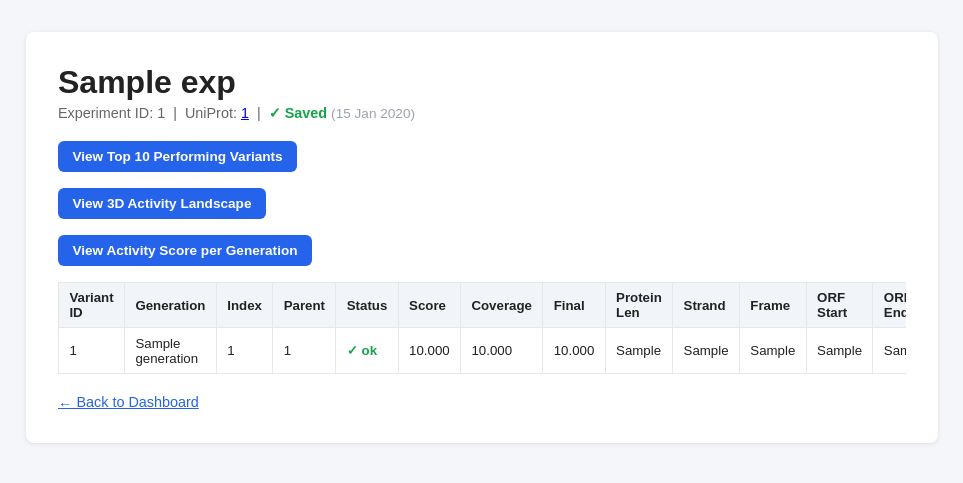
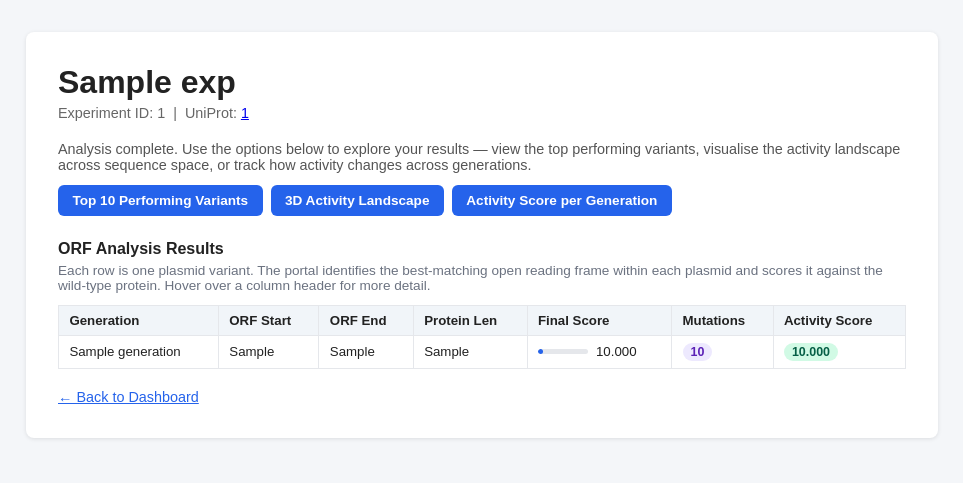
Before and after one commit to BIO727P-Sierra/Software_Development_Project, a Flask app: template app/templates/analysis/results.html in a window 1280 px wide. Shown: the part 45-528 px from the top of the page, without its empty margins (158-1121 px from the left). Run offline with Flask 3, Linux system fonts and the light colour scheme; the template is opened without the code that fills it: most values are stand-ins (such as "Sample title", 1, 10 or a date in 2020); some libraries are stand-ins or nearby versions.

Commit message:
Restore updated results and top_performers templates

```diff
--- a/app/templates/analysis/results.html
+++ b/app/templates/analysis/results.html
@@ -1,88 +1,137 @@
 {% extends "base.html" %}
-{% block title %}Step 1 Results – {{ exp.experiment_name }}{% endblock %}
+{% block title %}ORF Analysis Results – {{ exp.experiment_name }}{% endblock %}
 {% block content %}
+
+<style>
+  .portal-table-wrap { overflow-x: auto; }
+  .portal-table {
+    width: 100%;
+    border-collapse: collapse;
+    background: #fff;
+    font-size: 0.83rem;
+  }
+  .portal-table th, .portal-table td {
+    padding: 0.45rem 0.65rem;
+    border: 1px solid #e5e7eb;
+    text-align: left;
+  }
+  .portal-table th {
+    background: #f1f5f9;
+    font-weight: 600;
+    cursor: default;
+  }
+  .portal-table tbody tr:hover td { background: #f8fafc; }
+
+  .btn-group {
+    display: flex;
+    flex-wrap: wrap;
+    gap: 0.5rem;
+    margin-bottom: 1.5rem;
+  }
+  .btn-group a {
+    display: inline-block;
+    padding: 0.5rem 0.9rem;
+    background: #2563eb;
+    color: #fff;
+    border-radius: 6px;
+    text-decoration: none;
+    font-size: 0.85rem;
+    font-weight: 600;
+  }
+  .btn-group a:hover { background: #1d4ed8; }
+
+  .score-bar-wrap { display: flex; align-items: center; gap: 0.5rem; }
+  .score-bar-track {
+    width: 50px; height: 5px;
+    background: #e5e7eb; border-radius: 99px; overflow: hidden;
+  }
+  .score-bar-fill { height: 100%; border-radius: 99px; background: #2563eb; }
+  .score-bar-fill.high { background: #16a34a; }
+
+  .mut-badge {
+    display: inline-block; padding: 0.1rem 0.5rem;
+    border-radius: 99px; font-size: 0.78rem; font-weight: 600;
+    background: #ede9fe; color: #5b21b6;
+  }
+  .mut-badge.zero { background: #f3f4f6; color: #9ca3af; font-weight: 400; }
+
+  .activity-pill {
+    display: inline-block; padding: 0.1rem 0.5rem;
+    border-radius: 99px; font-size: 0.78rem; font-weight: 600;
+    background: #fef3c7; color: #92400e;
+  }
+  .activity-pill.high { background: #d1fae5; color: #065f46; }
+  .activity-pill.none { background: #f3f4f6; color: #9ca3af; font-weight: 400; }
+</style>
 
 <div class="card">
   <h1 style="margin-bottom:0.25rem;">{{ exp.experiment_name }}</h1>
   <p style="color:#666; font-size:0.9rem; margin-bottom:1.25rem;">
     Experiment ID: {{ exp.experiment_id }} &nbsp;|&nbsp;
     UniProt: <a href="https://www.uniprot.org/uniprot/{{ exp.uniprot_id }}" target="_blank">{{ exp.uniprot_id }}</a>
-    {% if exp.saved_at %}
-      &nbsp;|&nbsp; <span style="color:#16a34a; font-weight:600;">&#10003; Saved</span>
-      <span style="color:#9ca3af; font-size:0.85rem;">({{ exp.saved_at.strftime('%d %b %Y') }})</span>
-    {% endif %}
   </p>
 
-  {% if not exp.saved_at %}
-  <div style="margin-bottom:1rem;">
-    <form method="POST" action="{{ url_for('past_experiments.save_experiment', experiment_id=exp.experiment_id) }}" style="display:inline;">
-      <input type="hidden" name="next" value="{{ request.url }}">
-      <button type="submit"
-        style="padding:0.5rem 0.9rem; background:#16a34a; color:#fff; border:none; border-radius:6px; cursor:pointer; font-size:0.85rem; font-weight:600;">
-        Save Experiment
-      </button>
-    </form>
-  </div>
-  {% endif %}
+  <p style="color:#555; font-size:0.9rem; margin-bottom:0.75rem;">
+    Analysis complete. Use the options below to explore your results — view the top performing variants, visualise the activity landscape across sequence space, or track how activity changes across generations.
+  </p>
 
-  <div style="margin-bottom:1rem;">
-    <a href="{{ url_for('analysis.top_performers', experiment_id=exp.experiment_id) }}"
-       style="display:inline-block; padding:0.5rem 0.9rem; background:#2563eb; color:#fff; border-radius:6px; text-decoration:none; font-size:0.85rem; font-weight:600;">
-      View Top 10 Performing Variants
-    </a>
+  <div class="btn-group">
+    <a href="{{ url_for('analysis.top_performers', experiment_id=exp.experiment_id) }}">Top 10 Performing Variants</a>
+    <a href="{{ url_for('visualisation.landscape', experiment_id=exp.experiment_id) }}">3D Activity Landscape</a>
+    <a href="{{ url_for('analysis.activity_per_generation_graph', experiment_id=exp.experiment_id) }}">Activity Score per Generation</a>
   </div>
 
-  <div style="margin-bottom:1rem;">
-    <a href="{{ url_for('visualisation.landscape', experiment_id=exp.experiment_id) }}"
-       style="display:inline-block; padding:0.5rem 0.9rem; background:#2563eb; color:#fff; border-radius:6px; text-decoration:none; font-size:0.85rem; font-weight:600;">
-      View 3D Activity Landscape
-    </a>
-  </div>
-
-    <div style="margin-bottom:1rem;">
-    <a href="{{ url_for('analysis.activity_per_generation_graph', experiment_id=exp.experiment_id) }}"
-       style="display:inline-block; padding:0.5rem 0.9rem; background:#2563eb; color:#fff; border-radius:6px; text-decoration:none; font-size:0.85rem; font-weight:600;">
-      View Activity Score per Generation
-    </a>
-  </div>
+  <h2 style="font-size:1rem; font-weight:700; margin-bottom:0.3rem;">ORF Analysis Results</h2>
+  <p style="color:#6b7280; font-size:0.85rem; margin-bottom:0.75rem;">
+    Each row is one plasmid variant. The portal identifies the best-matching open reading frame within each plasmid and scores it against the wild-type protein. Hover over a column header for more detail.
+  </p>
 
   {% if rows %}
-  <div style="overflow-x:auto;">
-  <table style="width:100%; border-collapse:collapse; background:#fff; font-size:0.83rem;">
+  <div class="portal-table-wrap">
+  <table class="portal-table">
     <thead>
       <tr>
-        <th>Variant ID</th><th>Generation</th><th>Index</th><th>Parent</th>
-        <th>Status</th><th>Score</th><th>Coverage</th><th>Final</th>
-        <th>Protein Len</th><th>Strand</th><th>Frame</th>
-        <th>ORF Start</th><th>ORF End</th><th>Error</th>
+        <th title="Directed evolution generation number.">Generation</th>
+        <th title="0-based start coordinate of the identified ORF within the circular plasmid.">ORF Start</th>
+        <th title="0-based end coordinate of the identified ORF within the circular plasmid.">ORF End</th>
+        <th title="Length of the identified ORF protein in amino acids.">Protein Len</th>
+        <th title="Final = alignment identity x length similarity. 1.0 means the ORF matches the wild-type perfectly in both sequence and length.">Final Score</th>
+        <th title="Total number of codon-level mutations versus the wild-type sequence.">Mutations</th>
+        <th title="Baseline-corrected activity score: DNA yield normalised by protein yield. Higher = more active.">Activity Score</th>
       </tr>
     </thead>
     <tbody>
       {% for row in rows %}
       <tr>
-        <td>{{ row.variant_id }}</td>
         <td>{{ row.generation }}</td>
-        <td>{{ row.plasmid_variant_index if row.plasmid_variant_index is not none else '—' }}</td>
-        <td>{{ row.parent_variant_id if row.parent_variant_id is not none else '—' }}</td>
-        <td>
-          {% if row.step1_status == 'ok' %}
-            <span style="color:#16a34a; font-weight:600;">✓ ok</span>
-          {% elif row.step1_status == 'error' %}
-            <span style="color:#dc2626; font-weight:600;">✗ error</span>
-          {% else %}
-            <span style="color:#9ca3af;">pending</span>
-          {% endif %}
-        </td>
-        <td>{{ "%.3f"|format(row.orf_score) if row.orf_score is not none else '—' }}</td>
-        <td>{{ "%.3f"|format(row.orf_coverage) if row.orf_coverage is not none else '—' }}</td>
-        <td>{{ "%.3f"|format(row.orf_final) if row.orf_final is not none else '—' }}</td>
-        <td>{{ row.orf_protein_len if row.orf_protein_len is not none else '—' }}</td>
-        <td>{{ row.orf_strand if row.orf_strand is not none else '—' }}</td>
-        <td>{{ row.orf_frame if row.orf_frame is not none else '—' }}</td>
         <td>{{ row.orf_start if row.orf_start is not none else '—' }}</td>
         <td>{{ row.orf_end if row.orf_end is not none else '—' }}</td>
-        <td style="font-size:0.78rem; color:#dc2626; max-width:280px; word-break:break-word;">
-          {{ row.step1_error if row.step1_error else '—' }}
+        <td>{{ row.orf_protein_len if row.orf_protein_len is not none else '—' }}</td>
+
+        <td>
+          {% if row.orf_final is not none %}
+            <div class="score-bar-wrap">
+              <div class="score-bar-track">
+                <div class="score-bar-fill {% if row.orf_final >= 0.95 %}high{% endif %}"
+                     style="width:{{ (row.orf_final * 100)|int }}%"></div>
+              </div>
+              {{ "%.3f"|format(row.orf_final) }}
+            </div>
+          {% else %}—{% endif %}
+        </td>
+
+        <td>
+          {% if row.mutation_total is not none %}
+            <span class="mut-badge {% if row.mutation_total == 0 %}zero{% endif %}">{{ row.mutation_total }}</span>
+          {% else %}—{% endif %}
+        </td>
+
+        <td>
+          {% if row.activity_score is not none %}
+            <span class="activity-pill {% if row.activity_score > 1 %}high{% endif %}">{{ "%.3f"|format(row.activity_score) }}</span>
+          {% else %}
+            <span class="activity-pill none">—</span>
+          {% endif %}
         </td>
       </tr>
       {% endfor %}
@@ -96,9 +145,4 @@
   <a href="{{ url_for('home.dashboard') }}" style="display:inline-block; margin-top:1.25rem; color:#2563eb; font-size:0.9rem;">← Back to Dashboard</a>
 </div>
 
-<style>
-  th, td { padding: 0.45rem 0.65rem; border: 1px solid #e5e7eb; text-align: left; }
-  th { background: #f1f5f9; font-weight: 600; }
-  tr:hover { background: #f8fafc; }
-</style>
 {% endblock %}
```
Also changed, not shown: app/templates/analysis/top_performers.html (+69 -30 lines).
